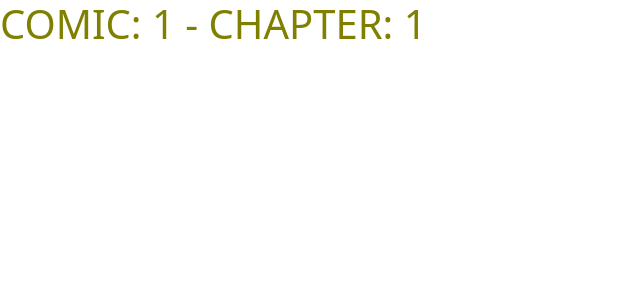
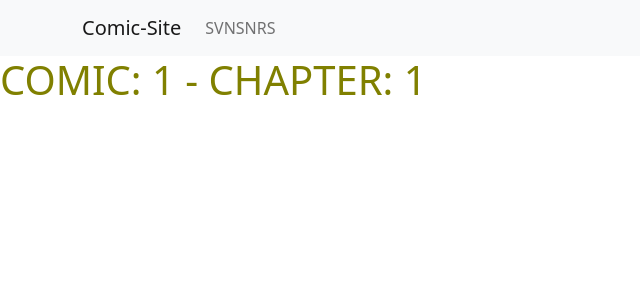
Before and after one commit to PitEG/comic-site, a React (Create React App) app: page /comics/1/1 in a window 1280 px wide. Shown: the top 300 px of the page, without its empty margins (0-640 px from the left). Built offline with nearby package versions, Linux system fonts and the light colour scheme.

Commit message:
added navbar

```diff
--- a/src/App.jsx
+++ b/src/App.jsx
@@ -1,17 +1,19 @@
-import React from "react";
+import React from 'react';
 import {
   BrowserRouter,
   Routes,
   Route,
-} from "react-router-dom";
+} from 'react-router-dom';
 
-import Home from "./Home.jsx";
-import Comic from "./Comic.jsx";
-import Chapter from "./Chapter.jsx";
+import Home from './Home.jsx';
+import Comic from './Comic.jsx';
+import Chapter from './Chapter.jsx';
+import Navigation from './Navigation.jsx';
 
 export default function App() {
   return (
     <BrowserRouter basename={"comics"}>
+      <Navigation/>
       <Routes>
         <Route index element={<Home/>}>
           </Route>
--- /dev/null
+++ b/src/Navigation.jsx
@@ -0,0 +1,25 @@
+import React from 'react';
+
+import Container from 'react-bootstrap/Container';
+import Nav from 'react-bootstrap/Nav';
+import Navbar from 'react-bootstrap/Navbar';
+import NavDropdown from 'react-bootstrap/NavDropdown';
+import {LinkContainer} from 'react-router-bootstrap';
+
+export default function Navigation() {
+  return (
+    <Navbar bg="light" expand="lg">
+      <Container>
+        <Navbar.Brand> Comic-Site </Navbar.Brand>
+        <Navbar.Toggle aria-controls="basic-navbar-nav"/>
+        <Navbar.Collapse id="comic-nav">
+          <Nav className="me-auto">
+            <LinkContainer to="/comics/svnsnrs">
+              <Nav.Link>SVNSNRS</Nav.Link>
+              </LinkContainer>
+            </Nav>
+          </Navbar.Collapse>
+        </Container>
+      </Navbar>
+  )
+}
```
